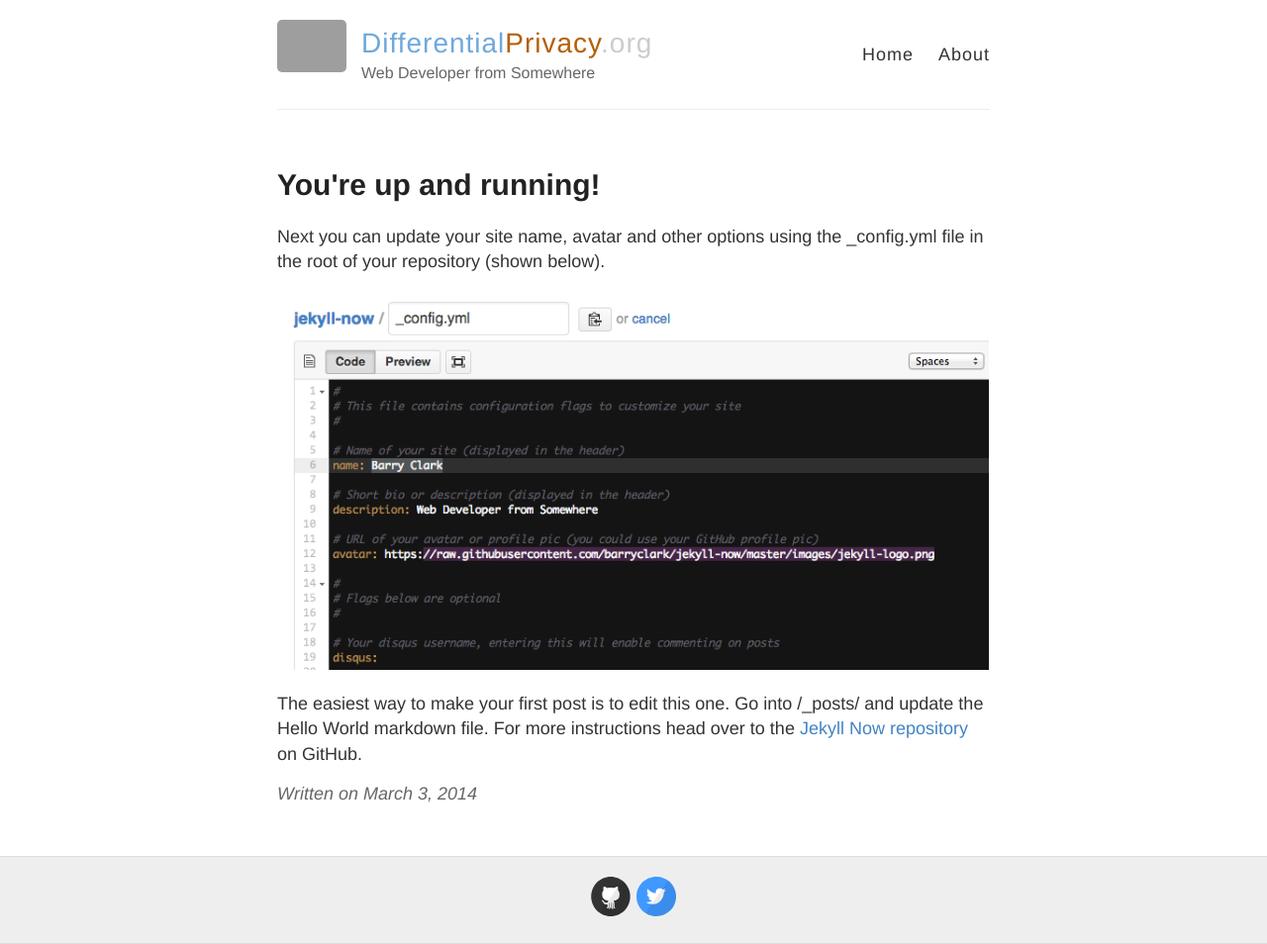
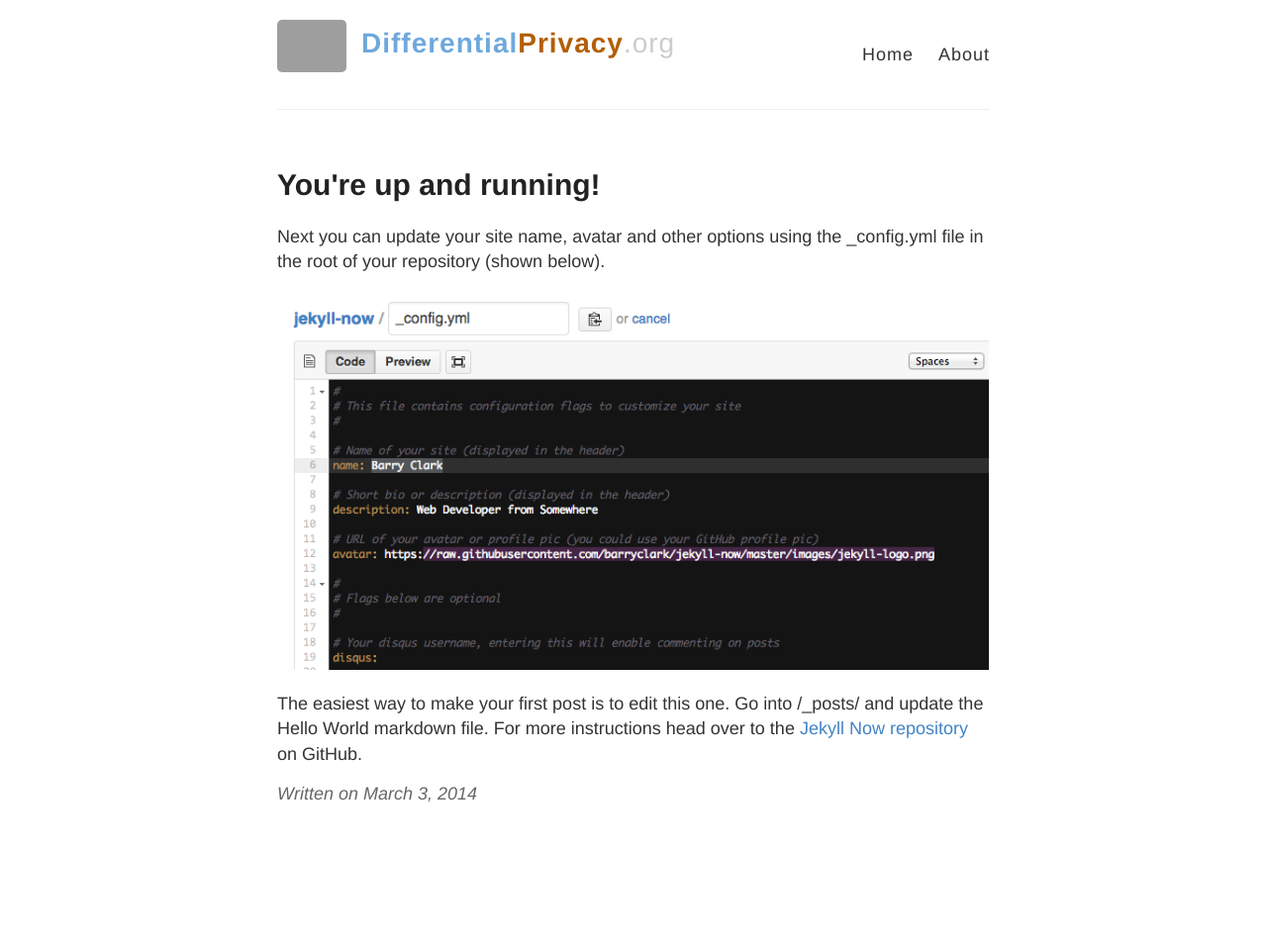
Before and after one commit to differentialprivacy/differentialprivacy, a Jekyll site: the page built from _posts/2014-3-3-Hello-World.md, in a window 1280 px wide. Shown: the whole page at 99% size. Built offline with Jekyll 4.4.1, drawn with Linux system fonts in a browser that asks for light colours; after the commit the page ends 900 px from its top, so only the background shows below that; grey boxes are pictures that could not be loaded.

Commit message:
Update default.html
Removed footer and byline

```diff
--- a/_layouts/default.html
+++ b/_layouts/default.html
@@ -22,8 +22,8 @@
           <a href="{{ site.baseurl }}/" class="site-avatar"><img src="{{ site.avatar }}" /></a>
 
           <div class="site-info">
-            <h1 class="site-name"><a href="{{ site.baseurl }}/"><font color="#6fa8dc">Differential</font><font color="#b45f06">Privacy</font><font color="#cccccc">.org</font></a></h1>
-            <p class="site-description">{{ site.description }}</p>
+            <h1 class="site-name"><a href="{{ site.baseurl }}/"><b><font color="#6fa8dc">Differential</font><font color="#b45f06">Privacy</font></b><font color="#cccccc">.org</font></a></h1>
+            <!-- <p class="site-description">{{ site.description }}</p> -->
           </div>
 
           <nav>
@@ -38,6 +38,7 @@
       {{ content }}
     </div>
 
+    <!--
     <div class="wrapper-footer">
       <div class="container">
         <footer class="footer">
@@ -45,6 +46,7 @@
         </footer>
       </div>
     </div>
+    -->
 
     {% include analytics.html %}
   </body>
```
